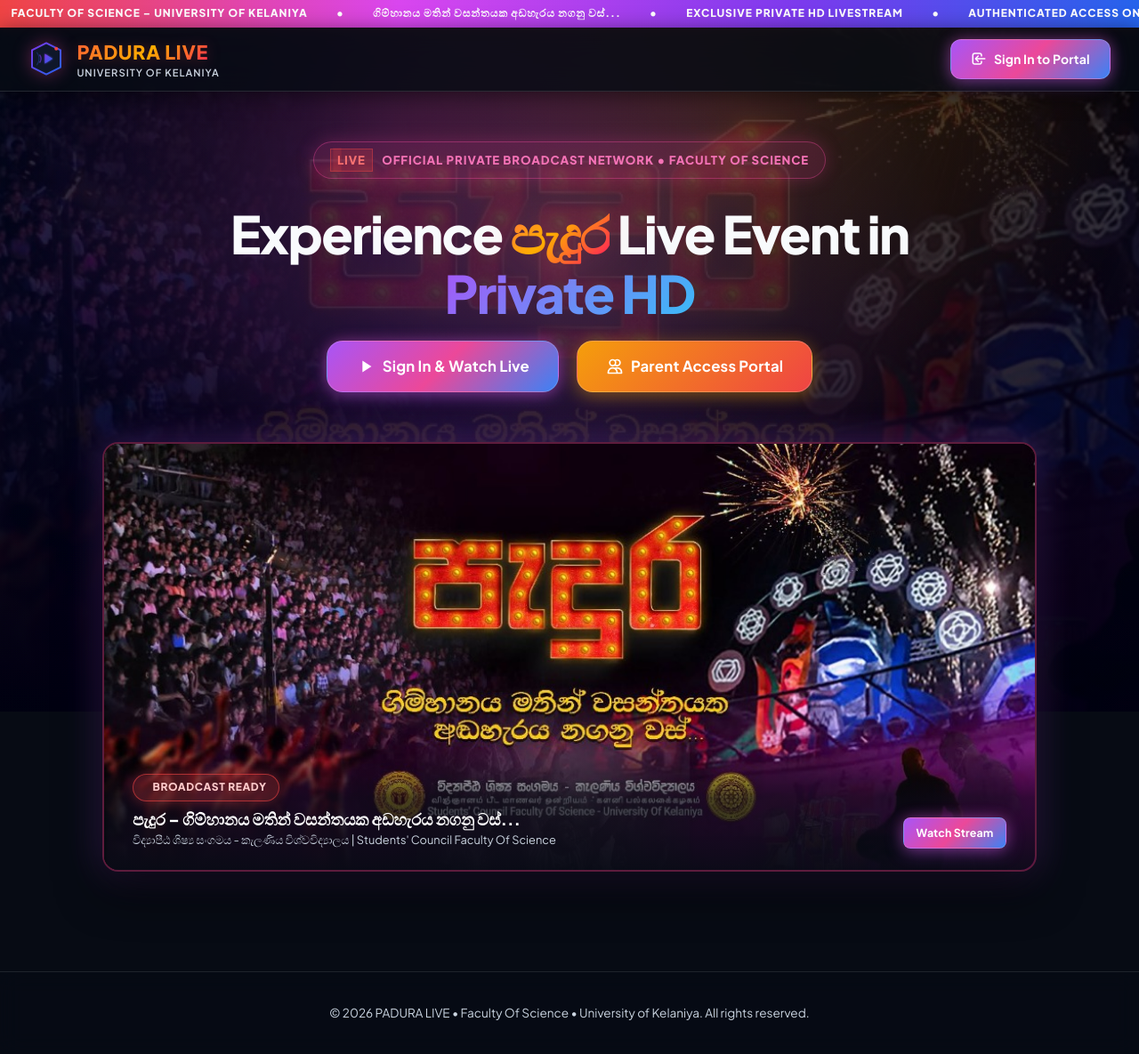
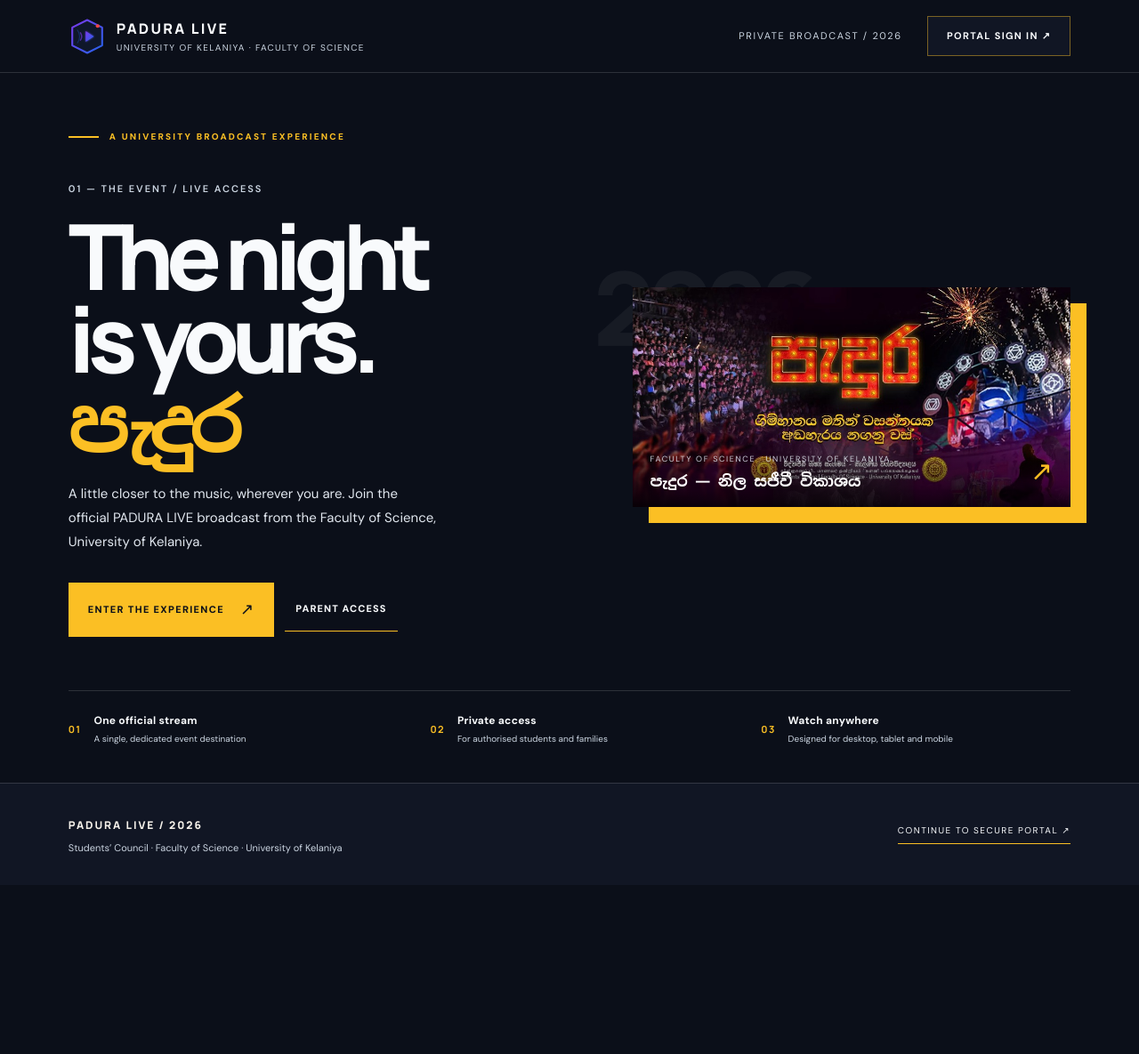
Before and after one commit to pabhashwarakeerthirathne-blip/Padura_Live, a plain HTML site: page index.html in a window 1280 px wide. Shown: the whole page at 89% size. After the commit the page ends 995 px from the top, so only its background shows below. Drawn offline with Linux system fonts and the light colour scheme.

Commit message:
Index GUI changed

```diff
--- a/index.html
+++ b/index.html
@@ -1,396 +1,62 @@
 <!DOCTYPE html>
 <html lang="en">
 <head>
-  <meta charset="UTF-8">
-  <meta name="viewport" content="width=device-width, initial-scale=1.0">
-  <title>PADURA LIVE – Official University Live Streaming Platform</title>
+  <meta charset="UTF-8"><meta name="viewport" content="width=device-width, initial-scale=1.0">
+  <title>PADURA LIVE — The night, in your hands</title>
   <link rel="icon" type="image/svg+xml" href="assets/images/logo.svg">
   <link rel="stylesheet" href="assets/css/style.css">
+  <link rel="preconnect" href="https://fonts.googleapis.com"><link rel="preconnect" href="https://fonts.gstatic.com" crossorigin>
+  <link href="https://fonts.googleapis.com/css2?family=DM+Sans:wght@400;500;600;700;800&family=Manrope:wght@400;500;600;700;800&family=Noto+Sans+Sinhala:wght@400;500;600;700;800&display=swap" rel="stylesheet">
   <style>
-    /* Festival Marquee Ticker */
-    .ticker-ribbon {
-      background: linear-gradient(90deg, #EF4444 0%, #D946EF 35%, #7C3AED 70%, #2563EB 100%);
-      color: #FFFFFF;
-      font-size: 0.75rem;
-      font-weight: 800;
-      letter-spacing: 0.08em;
-      padding: 0.4rem 1rem;
-      text-transform: uppercase;
-      display: flex;
-      align-items: center;
-      justify-content: space-between;
-      overflow: hidden;
-      white-space: nowrap;
-      box-shadow: 0 2px 12px rgba(239, 68, 68, 0.4);
-    }
-
-    .ticker-content {
-      display: inline-flex;
-      align-items: center;
-      gap: 2rem;
-      animation: ticker-slide 28s linear infinite;
-    }
-
-    @keyframes ticker-slide {
-      0% { transform: translateX(0); }
-      100% { transform: translateX(-50%); }
-    }
-
-    /* Hero Layout */
-    .hero-section {
-      min-height: calc(100vh - 105px);
-      display: flex;
-      flex-direction: column;
-      align-items: center;
-      justify-content: center;
-      text-align: center;
-      padding: 3.5rem 1.5rem;
-      position: relative;
-      z-index: 1;
-    }
-
-    .hero-badge {
-      display: inline-flex;
-      align-items: center;
-      gap: 0.65rem;
-      padding: 0.45rem 1.15rem;
-      background: rgba(236, 72, 153, 0.15);
-      border: 1px solid rgba(236, 72, 153, 0.4);
-      border-radius: var(--radius-full);
-      font-size: 0.825rem;
-      font-weight: 800;
-      color: #F472B6;
-      margin-bottom: 1.75rem;
-      text-transform: uppercase;
-      letter-spacing: 0.07em;
-      box-shadow: 0 0 20px rgba(236, 72, 153, 0.25);
-    }
-
-    .hero-title {
-      font-size: 3.65rem;
-      font-weight: 900;
-      line-height: 1.15;
-      max-width: 860px;
-      margin-bottom: 1.25rem;
-      letter-spacing: -0.03em;
-    }
-
-    .hero-title .highlight-marquee {
-      background: linear-gradient(135deg, #FF6B4A 0%, #FFAE00 45%, #FF1361 100%);
-      -webkit-background-clip: text;
-      -webkit-text-fill-color: transparent;
-      filter: drop-shadow(0 0 25px rgba(255, 110, 74, 0.4));
-    }
-
-    .hero-title .highlight-blue {
-      background: linear-gradient(135deg, #A855F7 0%, #38BDF8 100%);
-      -webkit-background-clip: text;
-      -webkit-text-fill-color: transparent;
-    }
-
-    .hero-subtitle {
-      font-size: 1.2rem;
-      color: #CBD5E1;
-      max-width: 680px;
-      margin-bottom: 2.5rem;
-      line-height: 1.6;
-      font-weight: 400;
-    }
-
-    .hero-actions {
-      display: flex;
-      align-items: center;
-      gap: 1.25rem;
-      flex-wrap: wrap;
-      justify-content: center;
-      margin-bottom: 3.5rem;
-    }
-
-    /* Featured Padura Photo Showcase Card */
-    .banner-showcase-container {
-      width: 100%;
-      max-width: 1050px;
-      margin: 0 auto 3.5rem;
-      position: relative;
-    }
-
-    .banner-card {
-      position: relative;
-      border-radius: var(--radius-lg);
-      overflow: hidden;
-      border: 2px solid rgba(236, 72, 153, 0.4);
-      box-shadow: 0 20px 50px rgba(0, 0, 0, 0.7), 0 0 40px rgba(168, 85, 247, 0.35);
-      background: #000;
-      transition: var(--transition);
-    }
-
-    .banner-card:hover {
-      border-color: rgba(245, 158, 11, 0.6);
-      box-shadow: 0 25px 60px rgba(0, 0, 0, 0.8), 0 0 50px rgba(245, 158, 11, 0.4);
-      transform: translateY(-4px);
-    }
-
-    .banner-img {
-      width: 100%;
-      height: auto;
-      display: block;
-      transition: transform 0.4s ease;
-    }
-
-    .banner-card:hover .banner-img {
-      transform: scale(1.02);
-    }
-
-    .banner-overlay-bar {
-      position: absolute;
-      bottom: 0;
-      left: 0;
-      right: 0;
-      background: linear-gradient(0deg, rgba(7, 11, 20, 0.95) 0%, rgba(7, 11, 20, 0.7) 60%, transparent 100%);
-      padding: 1.5rem 2rem;
-      display: flex;
-      align-items: flex-end;
-      justify-content: space-between;
-      flex-wrap: wrap;
-      gap: 1rem;
-      text-align: left;
-    }
-
-    .banner-badge-live {
-      display: inline-flex;
-      align-items: center;
-      gap: 0.5rem;
-      padding: 0.35rem 0.85rem;
-      background: rgba(239, 68, 68, 0.25);
-      border: 1px solid rgba(239, 68, 68, 0.6);
-      border-radius: var(--radius-full);
-      color: #FECACA;
-      font-size: 0.75rem;
-      font-weight: 800;
-      letter-spacing: 0.05em;
-      box-shadow: 0 0 15px rgba(239, 68, 68, 0.4);
-    }
-
-    /* Colorful Features Grid */
-    .features-grid {
-      display: grid;
-      grid-template-columns: repeat(auto-fit, minmax(300px, 1fr));
-      gap: 1.5rem;
-      max-width: 1100px;
-      width: 100%;
-      text-align: left;
-    }
-
-    .feature-card {
-      background: rgba(17, 24, 39, 0.78);
-      backdrop-filter: blur(16px);
-      -webkit-backdrop-filter: blur(16px);
-      border: 1px solid rgba(255, 255, 255, 0.12);
-      border-radius: var(--radius-lg);
-      padding: 2rem;
-      transition: var(--transition);
-      position: relative;
-      overflow: hidden;
-    }
-
-    .feature-card::before {
-      content: '';
-      position: absolute;
-      top: 0;
-      left: 0;
-      right: 0;
-      height: 3px;
-      opacity: 0.85;
-    }
-
-    .feature-card.card-magenta::before { background: linear-gradient(90deg, #EC4899, #8B5CF6); }
-    .feature-card.card-gold::before { background: linear-gradient(90deg, #F59E0B, #EF4444); }
-    .feature-card.card-cyan::before { background: linear-gradient(90deg, #06B6D4, #3B82F6); }
-
-    .feature-card:hover {
-      transform: translateY(-5px);
-      border-color: rgba(255, 255, 255, 0.25);
-      box-shadow: 0 16px 40px rgba(0, 0, 0, 0.6), 0 0 25px rgba(168, 85, 247, 0.25);
-    }
-
-    .feature-icon {
-      width: 50px;
-      height: 50px;
-      border-radius: var(--radius-md);
-      display: flex;
-      align-items: center;
-      justify-content: center;
-      margin-bottom: 1.25rem;
-      box-shadow: 0 4px 15px rgba(0, 0, 0, 0.3);
-    }
-
-    .feature-icon.icon-magenta { background: rgba(236, 72, 153, 0.2); color: #F472B6; border: 1px solid rgba(236, 72, 153, 0.35); }
-    .feature-icon.icon-gold { background: rgba(245, 158, 11, 0.2); color: #FBBF24; border: 1px solid rgba(245, 158, 11, 0.35); }
-    .feature-icon.icon-cyan { background: rgba(6, 182, 212, 0.2); color: #38BDF8; border: 1px solid rgba(6, 182, 212, 0.35); }
-
-    .feature-card h3 {
-      font-size: 1.2rem;
-      margin-bottom: 0.65rem;
-      color: #FFFFFF;
-    }
-
-    .feature-card p {
-      font-size: 0.9rem;
-      line-height: 1.6;
-      color: #CBD5E1;
-    }
-
-    footer {
-      background: rgba(7, 11, 20, 0.85);
-      backdrop-filter: blur(12px);
-      border-top: 1px solid rgba(255, 255, 255, 0.1);
-      padding: 2.25rem 1.5rem;
-      text-align: center;
-      color: var(--text-dim);
-      font-size: 0.85rem;
-    }
-
-    @media (max-width: 768px) {
-      .hero-title { font-size: 2.45rem; }
-      .hero-subtitle { font-size: 1rem; }
-    }
+  :root{--paper:#0b0f19;--ink:#F8FAFC;--red:#FBBF24;--muted:#CBD5E1;--line:rgba(255,255,255,.14)}
+  *{box-sizing:border-box} body{margin:0;background:var(--paper);color:var(--ink);font-family:'DM Sans',sans-serif;overflow-x:hidden;-webkit-font-smoothing:antialiased;-moz-osx-font-smoothing:grayscale}
+  .padura-bg-backdrop,.ambient-glow,.ticker-ribbon{display:none!important}
+  .pl-nav{height:82px;padding:0 clamp(22px,6vw,92px);display:flex;align-items:center;justify-content:space-between;border-bottom:1px solid var(--line);position:relative;z-index:2;background:#0b0f19}
+  .pl-brand{display:flex;align-items:center;gap:12px;color:var(--ink);text-decoration:none}.pl-brand img{width:42px;height:42px;object-fit:contain;filter:none}.pl-brand strong{display:block;font:800 16px Manrope;letter-spacing:.14em;color:#F8FAFC}.pl-brand small{display:block;color:var(--muted);font-size:10px;letter-spacing:.13em;text-transform:uppercase;margin-top:3px}
+  .pl-nav-right{display:flex;align-items:center;gap:28px}.pl-nav-right span{font-size:11px;letter-spacing:.15em;text-transform:uppercase;color:var(--muted)}.pl-login{background:#111624;color:#F8FAFC;border:1px solid rgba(251,191,36,.45);padding:13px 21px;text-decoration:none;font-size:11px;letter-spacing:.12em;text-transform:uppercase;font-weight:700;transition:.2s}.pl-login:hover{background:var(--red);border-color:var(--red);color:#0b0f19}
+  .pl-main{max-width:1440px;margin:auto;padding:clamp(26px,5vw,72px) clamp(22px,6vw,92px) 0}.pl-kicker{display:flex;align-items:center;gap:12px;font-size:10px;font-weight:800;letter-spacing:.22em;text-transform:uppercase;color:var(--red)}.pl-kicker:before{content:'';width:34px;height:2px;background:var(--red)}
+  .pl-hero{display:grid;grid-template-columns:1.02fr .98fr;gap:clamp(28px,5vw,76px);align-items:center;padding:44px 0 60px}.pl-copy{position:relative;z-index:1}.pl-index{font:600 11px 'DM Sans';letter-spacing:.18em;color:#CBD5E1;margin:0 0 22px}.pl-title{font:800 clamp(58px,8vw,116px)/.91 Manrope,sans-serif;letter-spacing:-.085em;margin:0 0 25px;max-width:680px;color:#F8FAFC}.pl-title em{font-family:'Noto Sans Sinhala',sans-serif;font-style:normal;color:var(--red);letter-spacing:-.08em;display:block;font-size:.83em;margin-top:12px}.pl-desc{font-size:15px;line-height:1.8;color:#E2E8F0;max-width:420px;margin:0 0 32px}.pl-actions{display:flex;gap:12px;align-items:center;flex-wrap:wrap}.pl-primary{display:inline-flex;align-items:center;gap:18px;background:var(--red);color:#0b0f19;padding:17px 22px;text-decoration:none;font-size:11px;font-weight:800;letter-spacing:.12em;text-transform:uppercase;transition:.2s}.pl-primary:hover{background:#FCD34D;color:#0b0f19;transform:translateY(-2px)}.pl-primary b{font-size:18px;font-weight:400}.pl-secondary{color:#F8FAFC;font-size:11px;font-weight:800;letter-spacing:.1em;text-transform:uppercase;text-decoration:none;padding:16px 12px;border-bottom:1px solid var(--red);transition:.2s}.pl-secondary:hover{color:var(--red)}
+  .pl-art-wrap{position:relative;padding:0 0 28px 28px}.pl-art-wrap:before{content:'2026';position:absolute;left:-16px;top:-35px;font:800 clamp(65px,9vw,130px)/1 Manrope;color:rgba(255,255,255,.05);letter-spacing:-.09em;z-index:0}.pl-art{position:relative;z-index:1;background:#1b1719;box-shadow:18px 18px 0 var(--red);overflow:hidden}.pl-art img{width:100%;height:auto;display:block;aspect-ratio:1024/512;object-fit:cover;transition:transform .7s cubic-bezier(.2,.8,.2,1)}.pl-art:hover img{transform:scale(1.035)}.pl-art-caption{position:absolute;left:0;bottom:0;width:100%;display:flex;justify-content:space-between;align-items:end;padding:18px 20px;background:linear-gradient(transparent,rgba(0,0,0,.85));color:#fff}.pl-art-caption small{font-size:9px;letter-spacing:.18em;text-transform:uppercase;opacity:.9;color:#E2E8F0}.pl-art-caption strong{display:block;font:700 17px 'Noto Sans Sinhala',sans-serif;margin-top:4px}.pl-art-caption .arrow{font-size:30px;font-weight:300;color:var(--red)}
+  .pl-rule{height:1px;background:var(--line)}.pl-strip{display:grid;grid-template-columns:1.1fr 1fr 1fr;gap:24px;padding:24px 0 42px}.pl-meta{display:flex;align-items:center;gap:14px}.pl-meta .num{font:700 11px Manrope;color:var(--red);letter-spacing:.12em}.pl-meta strong{display:block;font-size:12px;letter-spacing:.02em;color:#F8FAFC}.pl-meta small{display:block;font-size:10px;color:var(--muted);margin-top:4px}.pl-bottom{background:#111624;color:#f4f0e9;padding:34px clamp(22px,6vw,92px);margin-top:0;border-top:1px solid var(--line)}.pl-bottom-inner{max-width:1256px;margin:auto;display:flex;justify-content:space-between;gap:25px;align-items:center}.pl-bottom strong{font:800 12px Manrope;letter-spacing:.16em}.pl-bottom p{color:#CBD5E1;font-size:11px;margin:6px 0 0}.pl-bottom a{color:#F8FAFC;text-decoration:none;font-size:10px;letter-spacing:.15em;text-transform:uppercase;border-bottom:1px solid var(--red);padding-bottom:7px;transition:.2s}.pl-bottom a:hover{color:var(--red)}
+  @media(max-width:800px){.pl-hero{grid-template-columns:1fr;gap:44px;padding-top:30px}.pl-title{font-size:clamp(56px,15vw,90px)}.pl-art-wrap{margin-left:12px}.pl-strip{grid-template-columns:1fr;gap:17px}.pl-nav-right span{display:none}.pl-bottom-inner{align-items:flex-start;flex-direction:column}.pl-nav{height:70px}}
+  @media(prefers-reduced-motion:reduce){*{scroll-behavior:auto!important;transition:none!important}}
+  </style>
+  <link rel="stylesheet" href="assets/css/night-theme.css">
+  <style>
+  /* Ensure dark header, gold accents, and high-contrast text take precedence over night-theme.css */
+  :root{--paper:#0b0f19!important;--ink:#F8FAFC!important;--red:#FBBF24!important;--muted:#CBD5E1!important;--line:rgba(255,255,255,.14)!important}
+  body{background:var(--paper)!important;color:var(--ink)!important}
+  .pl-nav{background:#0b0f19!important;border-bottom:1px solid var(--line)!important}
+  .pl-brand,.pl-brand strong{color:#F8FAFC!important}
+  .pl-brand img{filter:none!important}
+  .pl-kicker,.pl-title em,.pl-meta .num,.pl-art-caption .arrow{color:var(--red)!important}
+  .pl-kicker:before{background:var(--red)!important}
+  .pl-primary{background:var(--red)!important;color:#0b0f19!important;border-color:var(--red)!important}
+  .pl-primary:hover{background:#FCD34D!important;color:#0b0f19!important}
+  .pl-login{background:#111624!important;border:1px solid rgba(251,191,36,.45)!important;color:#F8FAFC!important}
+  .pl-login:hover{background:var(--red)!important;border-color:var(--red)!important;color:#0b0f19!important}
+  .pl-art{box-shadow:18px 18px 0 var(--red)!important}
+  .pl-secondary{color:#F8FAFC!important;border-bottom:1px solid var(--red)!important}
+  .pl-secondary:hover{color:var(--red)!important}
+  .pl-index,.pl-brand small,.pl-nav-right span,.pl-meta small,.pl-bottom p{color:var(--muted)!important}
+  .pl-desc{color:#E2E8F0!important}
+  .pl-title,.pl-meta strong{color:#F8FAFC!important}
+  .pl-bottom{background:#111624!important;border-top:1px solid var(--line)!important}
+  .pl-bottom a{color:#F8FAFC!important;border-bottom-color:var(--red)!important}
+  .pl-bottom a:hover{color:var(--red)!important}
+  .pl-art-wrap:before{color:rgba(255,255,255,.05)!important}
   </style>
 </head>
 <body>
-  <!-- Fixed Padura Photo Background Backdrop -->
-  <div class="padura-bg-backdrop"></div>
-  <div class="ambient-glow"></div>
-
-  <!-- Colorful Festival Ticker Ribbon -->
-  <div class="ticker-ribbon">
-    <div class="ticker-content">
-      <span>🔴 PADURA LIVE 2026</span>
-      <span>•</span>
-      <span>FACULTY OF SCIENCE – UNIVERSITY OF KELANIYA</span>
-      <span>•</span>
-      <span>ගිම්හානය මතින් වසන්තයක අඩහැරය නගනු වස්...</span>
-      <span>•</span>
-      <span>EXCLUSIVE PRIVATE HD LIVESTREAM</span>
-      <span>•</span>
-      <span>AUTHENTICATED ACCESS ONLY</span>
-      <span>•</span>
-      <span>🔴 PADURA LIVE 2026</span>
-      <span>•</span>
-      <span>FACULTY OF SCIENCE – UNIVERSITY OF KELANIYA</span>
-      <span>•</span>
-      <span>ගිම්හානය මතින් වසන්තයක අඩහැරය නගනු වස්...</span>
-    </div>
-  </div>
-
-  <!-- Header Navigation -->
-  <header class="top-nav">
-    <a href="index.html" class="brand-wrapper">
-      <img src="assets/images/logo.svg" alt="Padura Live" class="brand-logo-img">
-      <div>
-        <div class="brand-name">PADURA LIVE</div>
-        <div class="brand-tagline">University of Kelaniya</div>
-      </div>
-    </a>
-    <div>
-      <a href="login.html" class="btn btn-primary">
-        <svg width="18" height="18" fill="none" viewBox="0 0 24 24" stroke="currentColor">
-          <path stroke-linecap="round" stroke-linejoin="round" stroke-width="2" d="M11 16l-4-4m0 0l4-4m-4 4h14m-5 4v1a3 3 0 01-3 3H6a3 3 0 01-3-3V7a3 3 0 013-3h7a3 3 0 013 3v1" />
-        </svg>
-        Sign In to Portal
-      </a>
-    </div>
-  </header>
-
-  <!-- Hero Section -->
-  <main class="hero-section">
-    <div class="hero-badge">
-      <span class="badge-live" style="padding: 2px 7px;"><span class="pulse-dot"></span> LIVE</span>
-      Official Private Broadcast Network • Faculty of Science
-    </div>
-
-    <h1 class="hero-title">
-      Experience <span class="highlight-marquee">පැදුර</span> Live Event in <span class="highlight-blue">Private HD</span>
-    </h1>
-
-    <div class="hero-actions">
-      <a href="login.html" class="btn btn-primary btn-lg">
-        <svg width="22" height="22" fill="currentColor" viewBox="0 0 24 24">
-          <path d="M8 5v14l11-7z" />
-        </svg>
-        Sign In & Watch Live
-      </a>
-      <a href="login.html" class="btn btn-gold btn-lg">
-        <svg width="20" height="20" fill="none" viewBox="0 0 24 24" stroke="currentColor">
-          <path stroke-linecap="round" stroke-linejoin="round" stroke-width="2" d="M12 4.354a4 4 0 110 5.292M15 21H3v-1a6 6 0 0112 0v1zm0 0h6v-1a6 6 0 00-9-5.197M13 7a4 4 0 11-8 0 4 4 0 018 0z" />
-        </svg>
-        Parent Access Portal
-      </a>
-    </div>
-
-    <!-- Official Padura Banner Photo Showcase Card -->
-    <div class="banner-showcase-container">
-      <div class="banner-card">
-        <img src="assets/images/padura-banner.jpg" alt="Padura Concert Banner - University of Kelaniya" class="banner-img">
-        <div class="banner-overlay-bar">
-          <div>
-            <div class="banner-badge-live">
-              <span class="pulse-dot"></span> BROADCAST READY
-            </div>
-            <div style="font-size: 1.15rem; font-weight: 800; color: #FFF; margin-top: 0.4rem;">
-              පැදුර – ගිම්හානය මතින් වසන්තයක අඩහැරය නගනු වස්...
-            </div>
-            <div style="font-size: 0.8rem; color: #CBD5E1;">
-              විද්‍යාපීඨ ශිෂ්‍ය සංගමය - කැලණිය විශ්වවිද්‍යාලය | Students' Council Faculty Of Science
-            </div>
-          </div>
-          <div>
-            <a href="login.html" class="btn btn-sm btn-primary">Watch Stream</a>
-          </div>
-        </div>
-      </div>
-    </div>
-
-    <!-- Feature Highlights
-    <div class="features-grid">
-      <div class="feature-card card-magenta">
-        <div class="feature-icon icon-magenta">
-          <svg width="26" height="26" fill="none" viewBox="0 0 24 24" stroke="currentColor">
-            <path stroke-linecap="round" stroke-linejoin="round" stroke-width="2"
-              d="M12 15v2m-6 4h12a2 2 0 002-2v-6a2 2 0 00-2-2H6a2 2 0 00-2 2v6a2 2 0 002 2zm10-10V7a4 4 0 00-8 0v4h8z" />
-          </svg>
-        </div>
-        <h3>Private Role-Based Access</h3>
-        <p>Restricted to authorized students, parents, and administrators with strict Row Level Security (RLS) policies
-          protecting database records.</p>
-      </div>
-
-      <div class="feature-card card-gold">
-        <div class="feature-icon icon-gold">
-          <svg width="26" height="26" fill="none" viewBox="0 0 24 24" stroke="currentColor">
-            <path stroke-linecap="round" stroke-linejoin="round" stroke-width="2"
-              d="M15 10l4.553-2.276A1 1 0 0121 8.618v6.764a1 1 0 01-1.447.894L15 14M5 18h8a2 2 0 002-2V8a2 2 0 00-2-2H5a2 2 0 00-2 2v8a2 2 0 002 2z" />
-          </svg>
-        </div>
-        <h3>Custom YouTube Player</h3>
-        <p>Embedded Unlisted streaming with custom player controls, DVR live seeker, multi-speed playback (0.25x–2x), and
-          zero external YouTube links.</p>
-      </div>
-
-      <div class="feature-card card-cyan">
-        <div class="feature-icon icon-cyan">
-          <svg width="26" height="26" fill="none" viewBox="0 0 24 24" stroke="currentColor">
-            <path stroke-linecap="round" stroke-linejoin="round" stroke-width="2"
-              d="M9 12l2 2 4-4m5.618-4.016A11.955 11.955 0 0112 2.944a11.955 11.955 0 01-8.618 3.04A12.02 12.02 0 003 9c0 5.591 3.824 10.29 9 11.622 5.176-1.332 9-6.03 9-11.622 0-1.042-.133-2.052-.382-3.016z" />
-          </svg>
-        </div>
-        <h3>Anti-Recording Deterrents</h3>
-        <p>Dynamic student watermarking, right-click deterrence, heartbeat auditing, and session inactivity protection.</p>
-      </div>
-    </div> -->
-  </main>
-
-  <footer>
-    <p>&copy; 2026 PADURA LIVE • Faculty Of Science • University of Kelaniya. All rights reserved.</p>
-  </footer>
-</body>
-</html>
+<header class="pl-nav"><a class="pl-brand" href="index.html"><img src="assets/images/logo.svg" alt=""><span><strong>PADURA LIVE</strong><small>University of Kelaniya · Faculty of Science</small></span></a><div class="pl-nav-right"><span>Private broadcast / 2026</span><a class="pl-login" href="login.html">Portal sign in ↗</a></div></header>
+<main class="pl-main">
+  <div class="pl-kicker">A university broadcast experience</div>
+  <section class="pl-hero">
+    <div class="pl-copy"><p class="pl-index">01 — THE EVENT / LIVE ACCESS</p><h1 class="pl-title">The night<br>is yours.<em>පැදුර</em></h1><p class="pl-desc">A little closer to the music, wherever you are. Join the official PADURA LIVE broadcast from the Faculty of Science, University of Kelaniya.</p><div class="pl-actions"><a class="pl-primary" href="login.html">Enter the experience <b>↗</b></a><a class="pl-secondary" href="login.html">Parent access</a></div></div>
+    <div class="pl-art-wrap"><div class="pl-art"><img src="assets/images/padura-banner.jpg" alt="PADURA university event artwork"><div class="pl-art-caption"><div><small>Faculty of Science · University of Kelaniya</small><strong>පැදුර — නිල සජීවී විකාශය</strong></div><span class="arrow">↗</span></div></div></div>
+  </section>
+  <div class="pl-rule"></div>
+  <section class="pl-strip"><div class="pl-meta"><span class="num">01</span><div><strong>One official stream</strong><small>A single, dedicated event destination</small></div></div><div class="pl-meta"><span class="num">02</span><div><strong>Private access</strong><small>For authorised students and families</small></div></div><div class="pl-meta"><span class="num">03</span><div><strong>Watch anywhere</strong><small>Designed for desktop, tablet and mobile</small></div></div></section>
+</main>
+<footer class="pl-bottom"><div class="pl-bottom-inner"><div><strong>PADURA LIVE / 2026</strong><p>Students’ Council · Faculty of Science · University of Kelaniya</p></div><a href="login.html">Continue to secure portal ↗</a></div></footer>
+</body></html>
```
